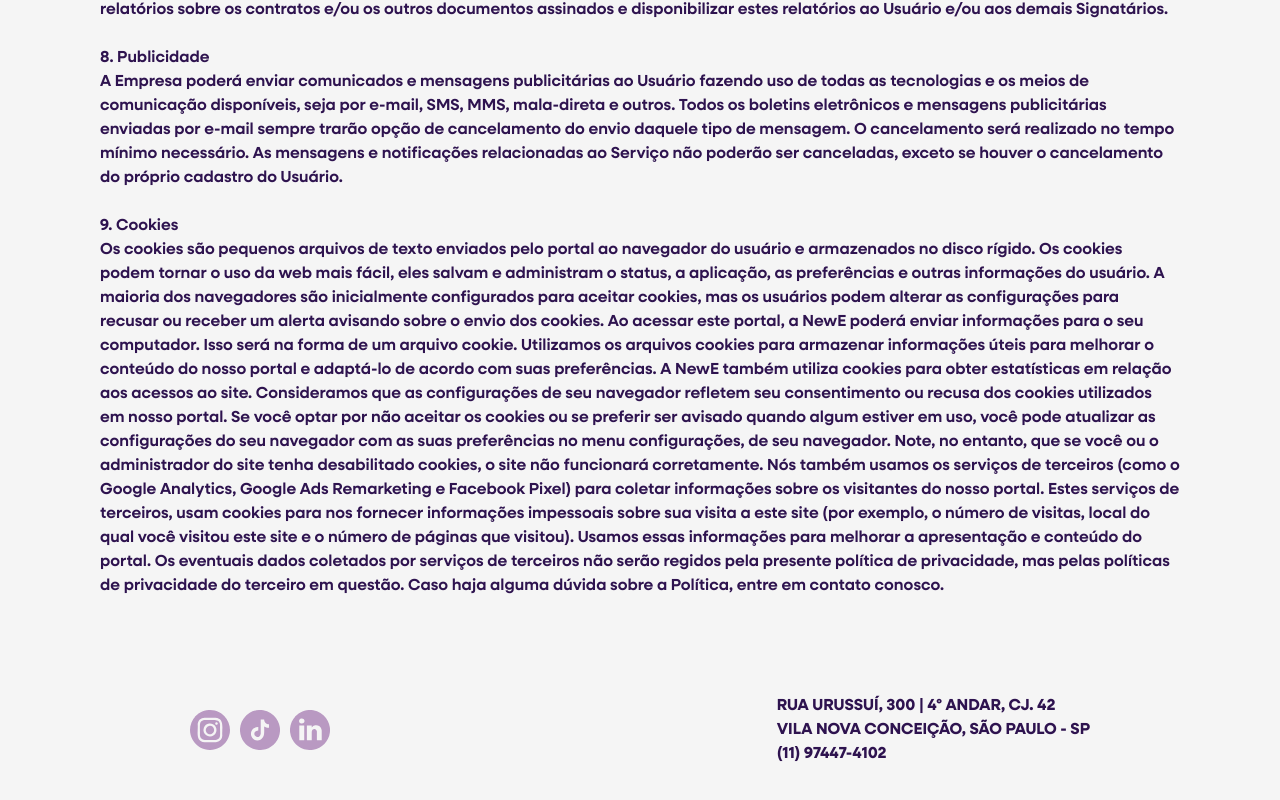
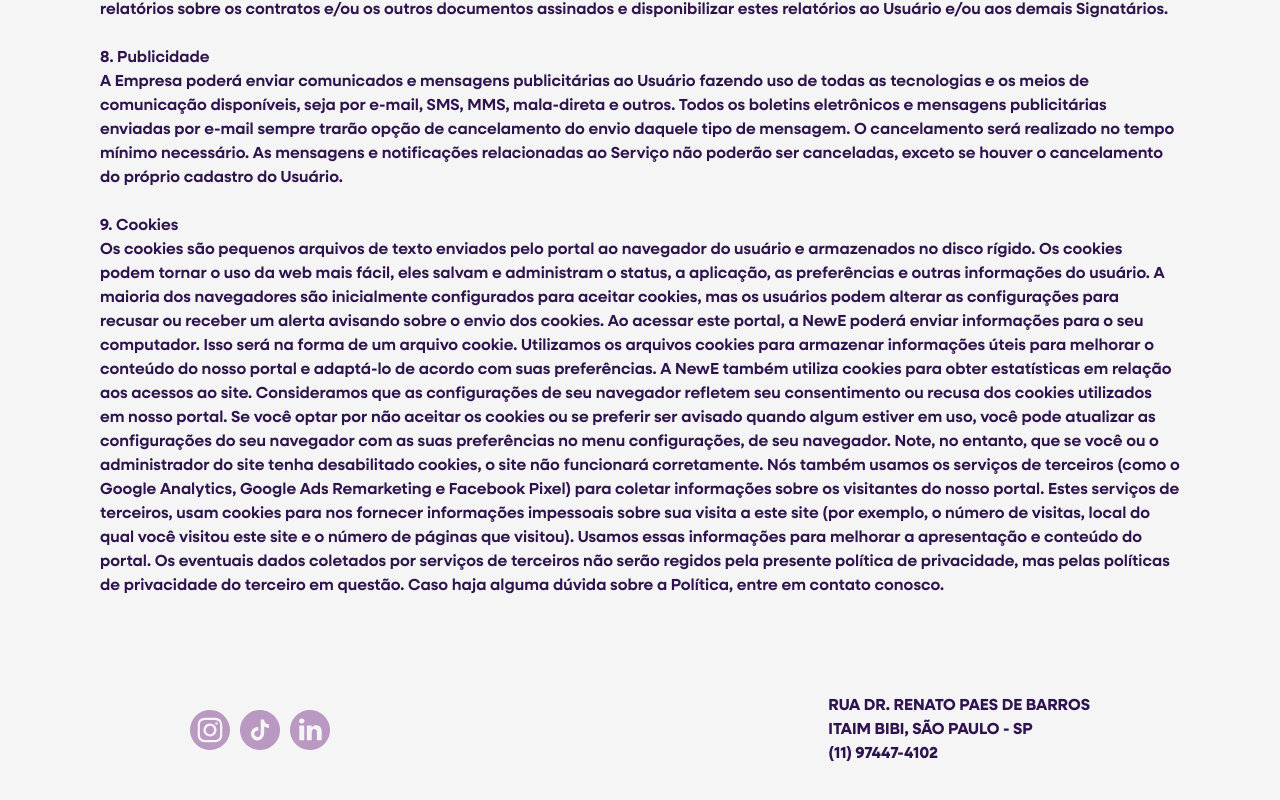
Before and after one commit to agencia-newe/site, a Next.js app: page /politica-de-privacidade in a window 1280 px wide. Shown: the part 1570-2370 px from the top of the page. Built offline with nearby package versions, Linux system fonts and the light colour scheme.

Commit message:
fix: update address

```diff
--- a/src/app/carreiras/page.tsx
+++ b/src/app/carreiras/page.tsx
@@ -169,7 +169,7 @@ export default function Carreiras() {
             <Link href="https://www.instagram.com/agencianewe/" target="_blank" className="hover:opacity-70 transition-all duration-300">
               <Image src="/images/instagram.svg" alt="instagram" width={40} height={40} />
             </Link>
-            <Link href="#" className="hover:opacity-70 transition-all duration-300">
+            <Link href="https://www.tiktok.com/@agencianewe" target="_blank" className="hover:opacity-70 transition-all duration-300">
               <Image src="/images/tiktok.svg" alt="tiktok" width={40} height={40} />
             </Link>
             <Link href="https://br.linkedin.com/company/agencianewe" target="_blank" className="hover:opacity-70 transition-all duration-300">
@@ -178,8 +178,8 @@ export default function Carreiras() {
           </div>
 
           <div className="text-white uppercase font-neulis-regular text-sm">
-            <p>Rua Urussuí, 300 | 4º andar, CJ. 42</p>
-            <p>Vila Nova Conceição, São Paulo - SP</p>
+            <p>Rua Dr. Renato Paes de Barros</p>
+            <p>Itaim Bibi, São Paulo - SP</p>
             <Link href="tel:+5511974474102" title="telefone" className="hover:underline">
               (11) 97447-4102
             </Link>
--- a/src/app/politica-de-privacidade/page.tsx
+++ b/src/app/politica-de-privacidade/page.tsx
@@ -1,4 +1,5 @@
 import Header from "@/components/Header";
+import WhatsApp from "@/components/WhatsApp";
 import { menuCarreiras } from "@/helpers/Menu";
 import Image from "next/image";
 import Link from "next/link";
@@ -7,6 +8,7 @@ export default function Page() {
   return (
     <section className="relative pt-32 pb-20 bg-white min-h-screen">
       <Header menu={menuCarreiras} className="z-40" />
+      <WhatsApp />
       <div className="fixed top-0 w-full h-[93px] bg-purple z-30 rounded-b-4xl" />
       <div className="container text-purpleDark font-neulis-semi-bold">
         <h1 className="uppercase font-neulis-bold-italic text-3xl lg:text-5xl">Política de Privacidade</h1>
@@ -90,7 +92,7 @@ export default function Page() {
             <Link href="https://www.instagram.com/agencianewe/" target="_blank" className="hover:opacity-70 transition-all duration-300">
               <Image src="/images/instagram.svg" alt="instagram" width={40} height={40} />
             </Link>
-            <Link href="#" className="hover:opacity-70 transition-all duration-300">
+            <Link href="https://www.tiktok.com/@agencianewe" target="_blank" className="hover:opacity-70 transition-all duration-300">
               <Image src="/images/tiktok.svg" alt="tiktok" width={40} height={40} />
             </Link>
             <Link href="https://br.linkedin.com/company/agencianewe" target="_blank" className="hover:opacity-70 transition-all duration-300">
@@ -99,8 +101,8 @@ export default function Page() {
           </div>
 
           <div className="text-purpleDark uppercase font-neulis-bold">
-            <p>Rua Urussuí, 300 | 4º andar, CJ. 42</p>
-            <p>Vila Nova Conceição, São Paulo - SP</p>
+            <p>Rua Dr. Renato Paes de Barros</p>
+            <p>Itaim Bibi, São Paulo - SP</p>
             <Link href="tel:+5511974474102" title="telefone" className="hover:underline">
               (11) 97447-4102
             </Link>
--- a/src/components/Contact.tsx
+++ b/src/components/Contact.tsx
@@ -104,7 +104,7 @@ export default function Contact({className}: Readonly<{className?: string}>) {
             <Link href="https://www.instagram.com/agencianewe/" target="_blank" className="hover:opacity-70 transition-all duration-300">
               <Image src="/images/instagram.svg" alt="instagram" width={40} height={40} />
             </Link>
-            <Link href="#" className="hover:opacity-70 transition-all duration-300">
+            <Link href="https://www.tiktok.com/@agencianewe" target="_blank" className="hover:opacity-70 transition-all duration-300">
               <Image src="/images/tiktok.svg" alt="tiktok" width={40} height={40} />
             </Link>
             <Link href="https://br.linkedin.com/company/agencianewe" target="_blank" className="hover:opacity-70 transition-all duration-300">
@@ -113,8 +113,8 @@ export default function Contact({className}: Readonly<{className?: string}>) {
           </div>
 
           <div className="text-white uppercase font-neulis-regular text-sm">
-            <p>Rua Urussuí, 300 | 4º andar, CJ. 42</p>
-            <p>Vila Nova Conceição, São Paulo - SP</p>
+            <p>Rua Dr. Renato Paes de Barros</p>
+            <p>Itaim Bibi, São Paulo - SP</p>
             <Link href="tel:+5511974474102" title="telefone" className="hover:underline">
               (11) 97447-4102
             </Link>
@@ -125,7 +125,7 @@ export default function Contact({className}: Readonly<{className?: string}>) {
       </div>
       <div className="absolute bottom-0 left-0 right-0 mx-auto flex justify-center gap-1 text-white font-neulis-light-italic text-sm mb-5 lg:mb-10">
         <p>Desenvolvido por</p>
-        <Link href={"https://pachecomateus.github.io"} target="_blank" className="underline"> Mateus Pacheco</Link>
+        <Link href={"https://pachecomateus.vercel.app"} target="_blank" className="underline"> Mateus Pacheco</Link>
       </div>
     </section>
   )
```
